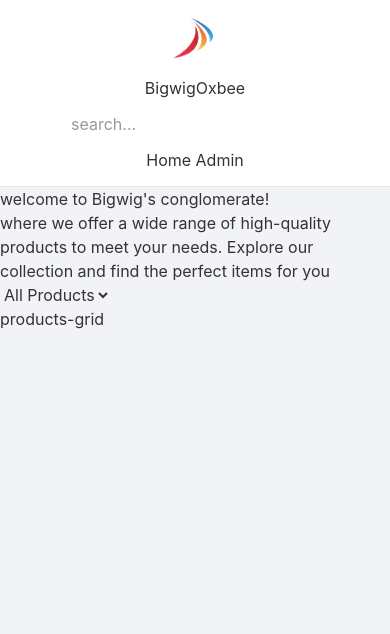
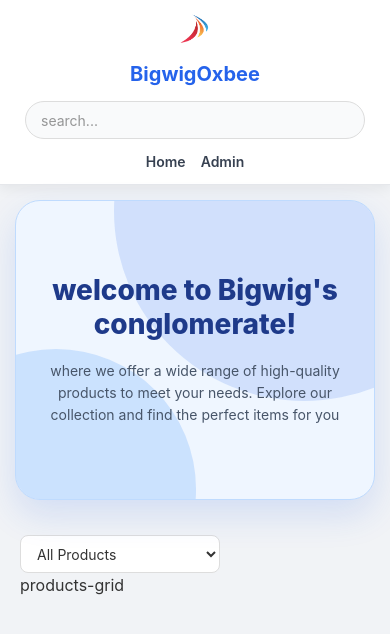
Before and after one commit to Oxbee27/E_Comm_Task, a website: page index.html in a window 390 px wide. Drawn offline with Linux system fonts and the light colour scheme; no server answers.

Commit message:
feat/update

```diff
--- a/style.css
+++ b/style.css
@@ -22,68 +22,452 @@ body {
 
 }
 
-
 /* =========================
-   NAVBAR
+   HEADER / NAVBAR
 ========================= */
 
 .navbar {
 
-    background:#ffffff;
+    width:100%;
 
     display:flex;
 
+    align-items:center;
+
     justify-content:space-between;
 
-    align-items:center;
+    padding:12px 25px;
 
-    padding:14px 20px;
+    background:white;
 
     border-bottom:1px solid #e5e7eb;
+
+    box-shadow:0 4px 12px rgba(0,0,0,0.06);
+
+    gap:15px;
 
 }
 
 
 .logo {
 
-    font-size:22px;
+    width:55px;
 
-    font-weight:700;
+    height:35px;
 
-    color:#111827;
-
-}
-
-
-#Search {
-
-    width:280px;
-
-    height:36px;
-
-    padding:0 15px;
-
-    border-radius:8px;
-
-    border:1px solid #d1d5db;
-
-    outline:none;
-
-    background:#f9fafb;
-
-    font-size:13px;
+    object-fit:contain;
 
 }
 
 
 
-#Search:focus {
+.navbar h2 {
+
+    font-size:20px;
+
+    color:#2563eb;
+
+    font-weight:700;
+
+    flex:1;
+
+}
+
+
+
+#search {
+
+    width:280px;
+
+    height:38px;
+
+    border:1px solid #ddd;
+
+    border-radius:20px;
+
+    padding:0 15px;
+
+    outline:none;
+
+    font-size:14px;
+
+    background:#f9fafb;
+
+}
+
+
+#search:focus {
 
     border-color:#2563eb;
 
 }
 
 
+
+.navbar_links {
+
+    display:flex;
+
+    gap:20px;
+
+}
+
+
+
+.navbar_links a {
+
+    text-decoration:none;
+
+    color:#374151;
+
+    font-size:14px;
+
+    font-weight:600;
+
+    transition:.3s;
+
+}
+
+
+
+.navbar_links a:hover {
+
+    color:#2563eb;
+
+}
+
+
+
+/* =========================
+   HERO SECTION
+========================= */
+
+
+/* =========================
+   HERO SECTION (NO GRADIENT)
+========================= */
+/* =========================
+   BLUE HERO SECTION
+========================= */
+
+.hero {
+
+    min-height:380px;
+
+    margin:25px;
+
+    border-radius:25px;
+
+    display:flex;
+
+    flex-direction:column;
+
+    justify-content:center;
+
+    align-items:center;
+
+    text-align:center;
+
+    padding:45px 25px;
+
+    background:#eff6ff;
+
+    border:1px solid #bfdbfe;
+
+    box-shadow:
+
+    0 15px 35px rgba(37,99,235,0.15);
+
+    position:relative;
+
+    overflow:hidden;
+
+}
+
+
+
+/* Blue glowing circles */
+
+.hero::before {
+
+    content:"";
+
+    position:absolute;
+
+    width:380px;
+
+    height:380px;
+
+    background:#2563eb;
+
+    border-radius:50%;
+
+    top:-180px;
+
+    right:-120px;
+
+    opacity:.15;
+
+}
+
+
+
+.hero::after {
+
+    content:"";
+
+    position:absolute;
+
+    width:280px;
+
+    height:280px;
+
+    background:#60a5fa;
+
+    border-radius:50%;
+
+    bottom:-130px;
+
+    left:-100px;
+
+    opacity:.25;
+
+}
+
+
+
+/* HERO TITLE */
+
+.hero h1 {
+
+    position:relative;
+
+    z-index:1;
+
+    max-width:800px;
+
+    font-size:45px;
+
+    line-height:1.2;
+
+    font-weight:800;
+
+    color:#1e3a8a;
+
+    margin-bottom:18px;
+
+}
+
+
+
+/* HERO TEXT */
+
+.hero p {
+
+    position:relative;
+
+    z-index:1;
+
+    max-width:650px;
+
+    font-size:17px;
+
+    line-height:28px;
+
+    color:#475569;
+
+}
+
+
+
+/* HERO BUTTON */
+
+.hero button {
+
+    position:relative;
+
+    z-index:1;
+
+    margin-top:25px;
+
+    padding:12px 30px;
+
+    border:none;
+
+    border-radius:30px;
+
+    background:#2563eb;
+
+    color:white;
+
+    font-size:14px;
+
+    font-weight:700;
+
+    cursor:pointer;
+
+    box-shadow:
+
+    0 8px 20px rgba(37,99,235,.35);
+
+    transition:.3s;
+
+}
+
+
+
+.hero button:hover {
+
+    background:#1d4ed8;
+
+    transform:translateY(-3px);
+
+}
+
+
+
+/* MOBILE */
+
+@media(max-width:768px){
+
+
+.hero {
+
+    min-height:300px;
+
+    margin:15px;
+
+    padding:30px 15px;
+
+}
+
+
+
+.hero h1 {
+
+    font-size:30px;
+
+}
+
+
+
+.hero p {
+
+    font-size:14px;
+
+    line-height:22px;
+
+}
+
+
+}
+
+
+/* =========================
+ CATEGORY SELECT
+========================= */
+
+
+.selective {
+
+    padding:20px;
+
+}
+
+
+
+#allproducts {
+
+    width:200px;
+
+    height:38px;
+
+    border-radius:8px;
+
+    border:1px solid #ddd;
+
+    padding:0 12px;
+
+    background:white;
+
+    font-size:14px;
+
+    cursor:pointer;
+
+}
+
+
+
+/* =========================
+ MOBILE HERO
+========================= */
+
+
+@media(max-width:768px){
+
+
+.navbar {
+
+    flex-direction:column;
+
+}
+
+
+
+.navbar h2 {
+
+    text-align:center;
+
+}
+
+
+
+#search {
+
+    width:100%;
+
+}
+
+
+
+.navbar_links {
+
+    gap:15px;
+
+}
+
+
+
+.hero {
+
+    margin:15px;
+
+    min-height:300px;
+
+    padding:30px 15px;
+
+}
+
+
+
+.hero h1 {
+
+    font-size:28px;
+
+}
+
+
+
+.hero p {
+
+    font-size:14px;
+
+    line-height:22px;
+
+}
+
+
+}
 
 /* =========================
  PRODUCT GRID
```
